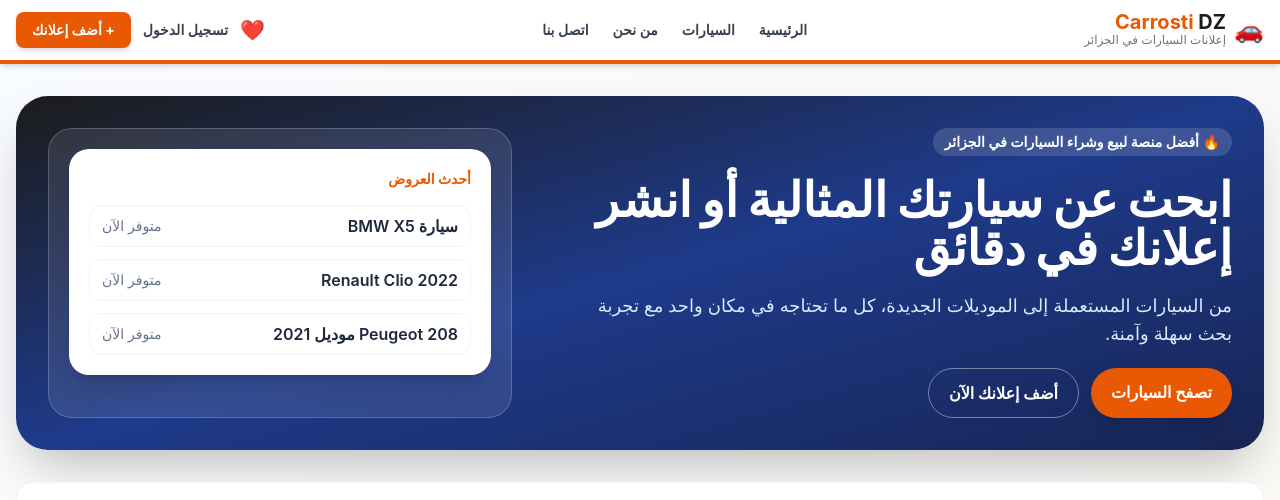
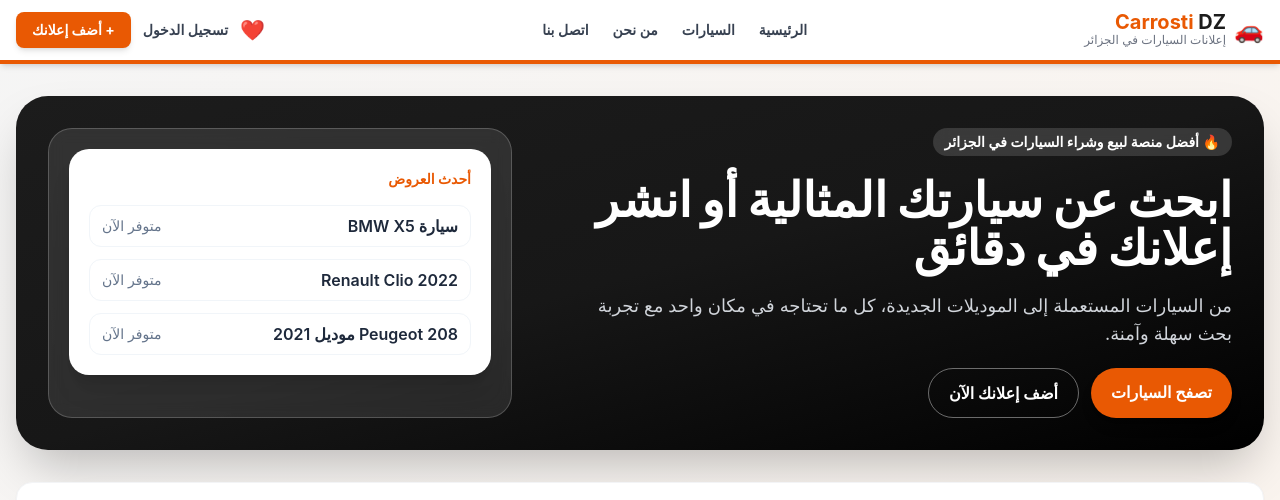
Before and after one commit to takibou43/krosty-dz, a Next.js app: page / in a window 1280 px wide. Shown: the top 500 px of the page. Built offline with nearby package versions, Linux system fonts and the light colour scheme; no server answers; the database is empty.

Commit message:
Remove blue gradient from homepage hero

```diff
--- a/app/page.jsx
+++ b/app/page.jsx
@@ -12,11 +12,11 @@ export default function HomePage() {
   const [filters, setFilters] = useState({});
 
   return (
-    <div className="min-h-screen bg-[linear-gradient(135deg,#f8fbff_0%,#fff7ed_100%)]" dir="rtl">
+    <div className="min-h-screen bg-[linear-gradient(135deg,#f5f5f5_0%,#fff3e8_100%)]" dir="rtl">
       <Header />
 
       <main className="max-w-7xl mx-auto px-4 py-6 md:py-8">
-        <section className="grid lg:grid-cols-[1.2fr_0.8fr] gap-6 rounded-[2rem] bg-gradient-to-br from-primary via-blue-900 to-blue-950 p-6 md:p-8 text-white shadow-2xl overflow-hidden">
+        <section className="grid lg:grid-cols-[1.2fr_0.8fr] gap-6 rounded-[2rem] bg-gradient-to-br from-primary via-neutral-900 to-black p-6 md:p-8 text-white shadow-2xl overflow-hidden">
           <div className="space-y-5">
             <span className="inline-flex items-center rounded-full bg-white/15 px-3 py-1 text-sm font-semibold backdrop-blur">
               🔥 أفضل منصة لبيع وشراء السيارات في الجزائر
@@ -24,7 +24,7 @@ export default function HomePage() {
             <h1 className="text-3xl md:text-5xl font-black leading-tight">
               ابحث عن سيارتك المثالية أو انشر إعلانك في دقائق
             </h1>
-            <p className="text-base md:text-lg text-blue-100 max-w-2xl">
+            <p className="text-base md:text-lg text-gray-300 max-w-2xl">
               من السيارات المستعملة إلى الموديلات الجديدة، كل ما تحتاجه في مكان واحد مع تجربة بحث سهلة وآمنة.
             </p>
             <div className="flex flex-wrap gap-3">
```
